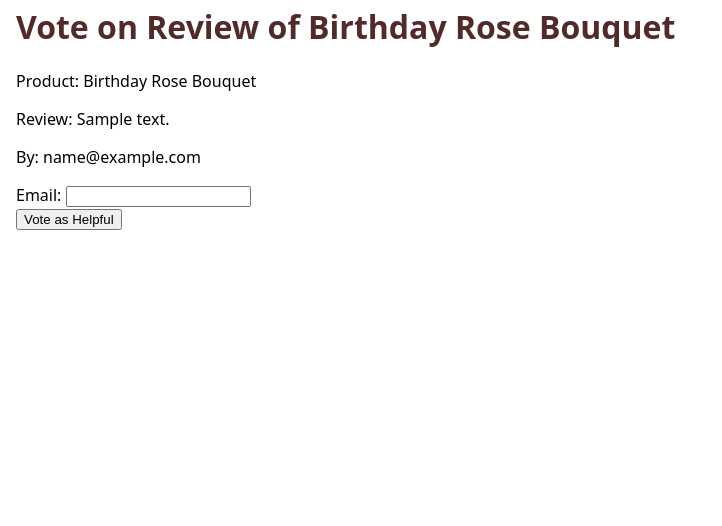
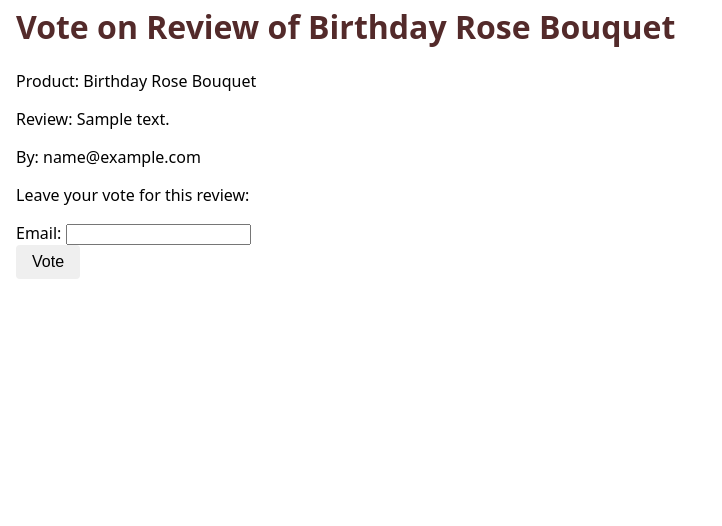
Before and after one commit to vickihi/flowerstore-new, a Django app: page /reviews/1/vote/ in a window 1280 px wide. Shown: the part 306-832 px from the top of the page, without its empty margins (0-722 px from the left). Run offline with Django 5.2, Linux system fonts and the light colour scheme; data comes from the database, SQL or seed files in the repository; tables that the repository leaves empty hold one stand-in row (values such as "Sample post").

Commit message:
dispay vote and vote count on detail page

```diff
--- a/reviews/forms.py
+++ b/reviews/forms.py
@@ -18,10 +18,7 @@ class ReviewForm(BaseEmailForm, forms.ModelForm):
 class VoteForm(forms.ModelForm):
     class Meta:
         model = Vote
-        fields = ["email", "review"]
-        widgets = {
-            "review": forms.HiddenInput(),
-        }
+        fields = ["email"]
 
 
 # Comment
--- a/reviews/models/review.py
+++ b/reviews/models/review.py
@@ -44,5 +44,9 @@ class Review(models.Model):
             )
         ]
 
+    @property
+    def vote_count(self) -> int:
+        return self.vote_set.count()
+
     def __str__(self):
         return f"Review({self.product}, {self.email}, rating={self.rating})"
--- a/reviews/models/vote.py
+++ b/reviews/models/vote.py
@@ -12,8 +12,15 @@ class Vote(models.Model):
     review = models.ForeignKey(Review, on_delete=models.CASCADE)
 
     def clean(self):
+        if self.review_id is None:
+            return
+
         if self.email == self.review.email:
             raise ValidationError("You cannot vote on your own review.")
 
         if Vote.objects.filter(email=self.email, review=self.review).exists():
             raise ValidationError("You have already voted on this review.")
+
+
+    def __str__(self):
+        return f"Vote by {self.email} on review #{self.review.id}"
--- a/reviews/templates/reviews/create_vote.html
+++ b/reviews/templates/reviews/create_vote.html
@@ -7,26 +7,14 @@
 
     <div class="review">
         <p>Product: {{ review.product.name }}</p>
-        <p>Review: {{ review.body }}</p> <!-- TODO: make this as a list -->
+        <p>Review: {{ review.body }}</p>
         <p>By: {{ review.email }}</p>
-        <!-- <p><strong>Total votes:</strong> {{ review.total_votes }}</p> -->
     </div>
 
-    <form
-            method="post"
-            action="{% url 'reviews:create_vote_submit' review.id %}"
-    >
+    <form method="post" action="{% url 'reviews:create_vote_submit' review.id %}" class="vote-form">
         {% csrf_token %}
-        {% if form.non_field_errors %}
-            <div class="error">
-                {% for error in form.non_field_errors %}
-                    <p>{{ error }}</p>
-                {% endfor %}
-            </div>
-        {% endif %}
-
+        <p>Leave your vote for this review:</p>
         {{ form }}
-
-        <button type="submit" class="btn-vote">Vote as Helpful</button>
+        <button class="btn btn-vote-submit">Vote</button>
     </form>
 {% endblock %}
--- a/reviews/views.py
+++ b/reviews/views.py
@@ -5,6 +5,7 @@ from django.shortcuts import get_object_or_404, redirect, render
 
 from flowerproducts.models import Product
 from reviews.models.review import Review
+from reviews.models.vote import Vote
 from .forms import ReviewForm, VoteForm, CommentForm
 
 
@@ -35,8 +36,6 @@ def add_review(request, product_id):
 def create_vote(request, review_id):
     """Show form to create a vote."""
     review = get_object_or_404(Review, pk=review_id)
-    # review_list = Review.objects.filter(product=review.product)
-
     form = VoteForm()
     context = {"form": form, "review": review}
     return render(request, "reviews/create_vote.html", context)
@@ -45,23 +44,15 @@ def create_vote(request, review_id):
 def create_vote_submit(request, review_id):
     """Handle form to create a vote."""
     review = get_object_or_404(Review, pk=review_id)
-    form = VoteForm(request.POST)
+
+    vote = Vote(review=review)
+    form = VoteForm(request.POST, instance=vote)
 
     if not form.is_valid():
         context = {"form": form, "review": review}
         return render(request, "reviews/create_vote.html", context)
 
-    vote = form.save(commit=False)
-    vote.review = review
-
-    try:
-        vote.full_clean()
-    except ValidationError as e:
-        form.add_error(None, e)
-        context = {"form": form, "review": review}
-        return render(request, "reviews/create_vote.html", context)
-
-    vote.save()
+    form.save()
     return redirect("flowerproducts:product_detail", review.product.id)
 
 
```
Also changed, not shown: flowerproducts/templates/flowerproducts/product_detail.html (+12 -8 lines).
